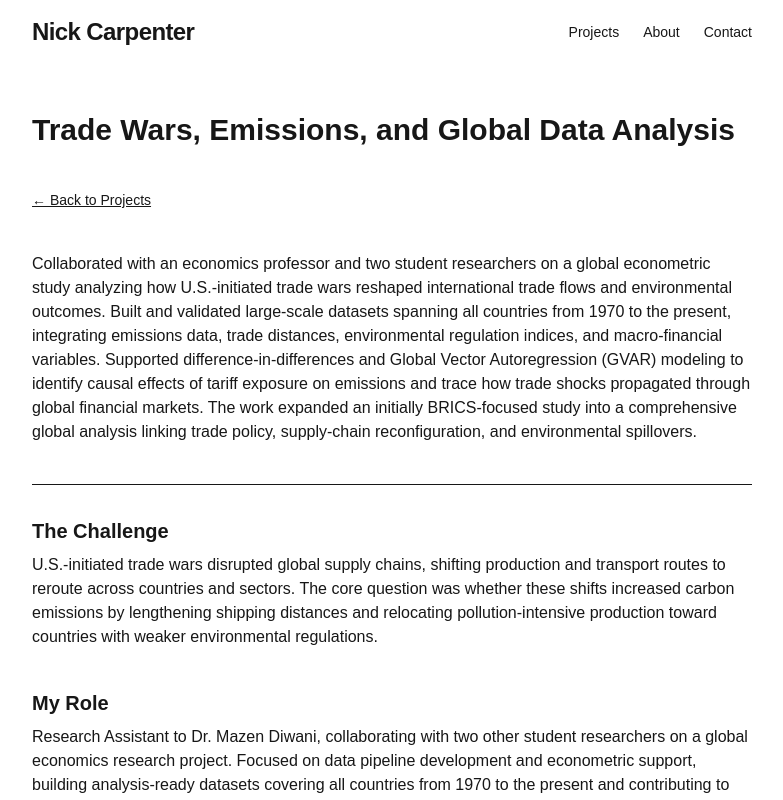
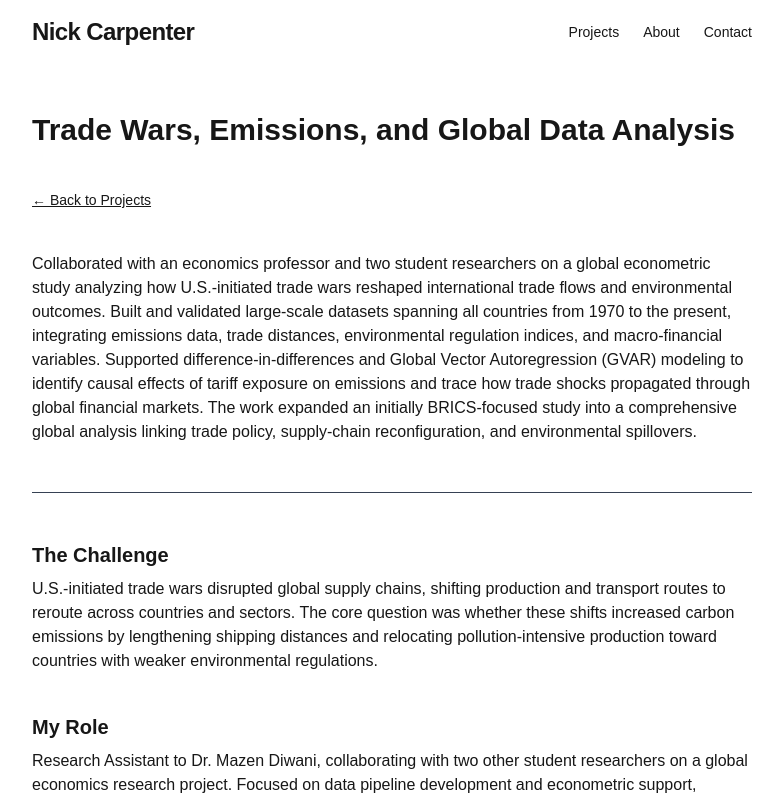
Before and after one commit to nickc32849/personal_website, a Next.js app: page /projects/trade-emissions in a window 1280 px wide. Shown: the top 800 px of the page, without its empty margins (248-1031 px from the left). Built offline with nearby package versions, Linux system fonts and the light colour scheme.

Commit message:
Add horizontal divider below project intro paragraph

```diff
--- a/app/projects/trade-emissions/page.tsx
+++ b/app/projects/trade-emissions/page.tsx
@@ -24,8 +24,8 @@ export default function TradeWarsEmissionsGlobalDataAnalysisPage() {
         and environmental spillovers.
       </p>
 
-      <hr className="my-8" />
-
+      {/* Divider between summary and rest of page */}
+      <hr className="my-12 border-gray-700" />
 
       <Section title="The Challenge">
         <p>
```
